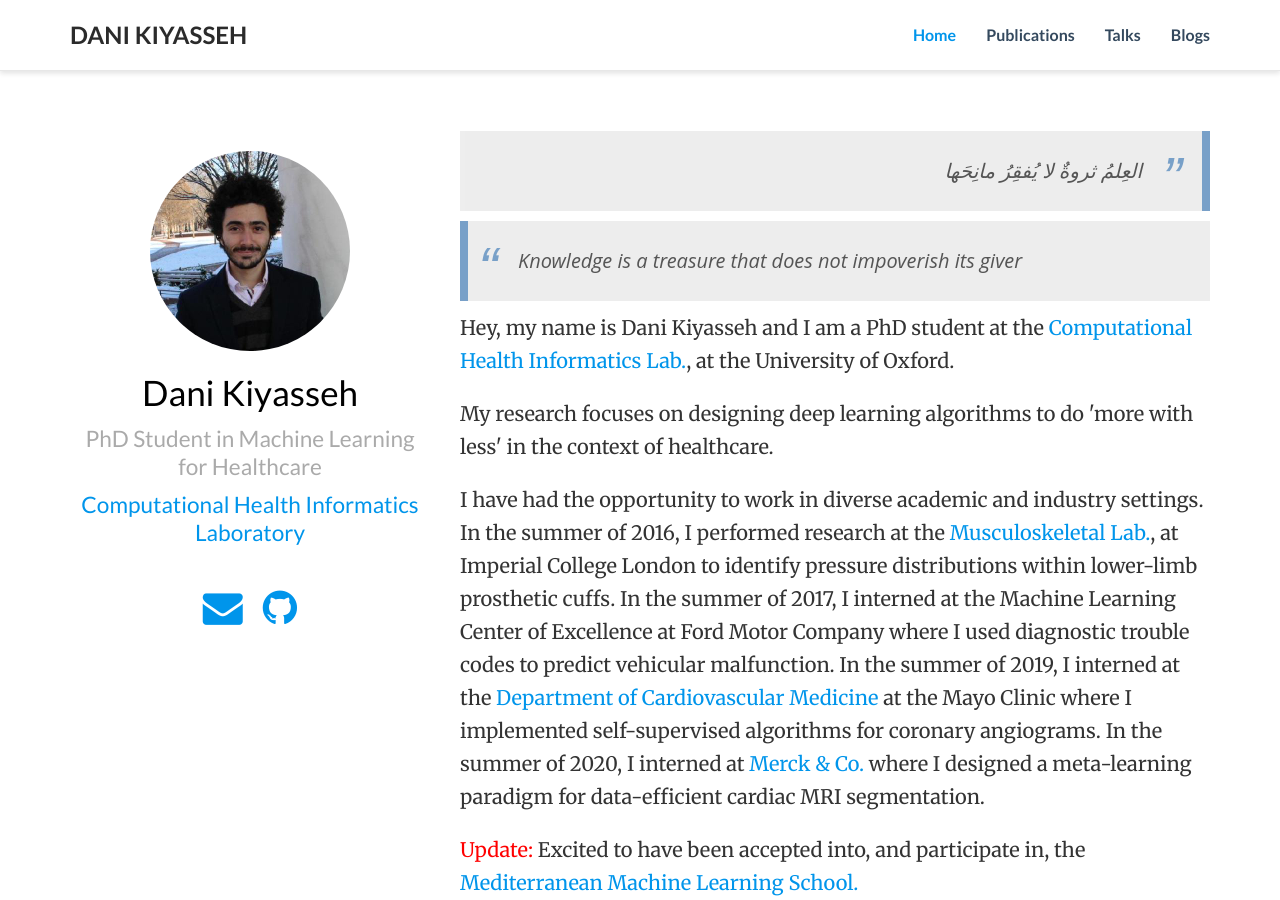
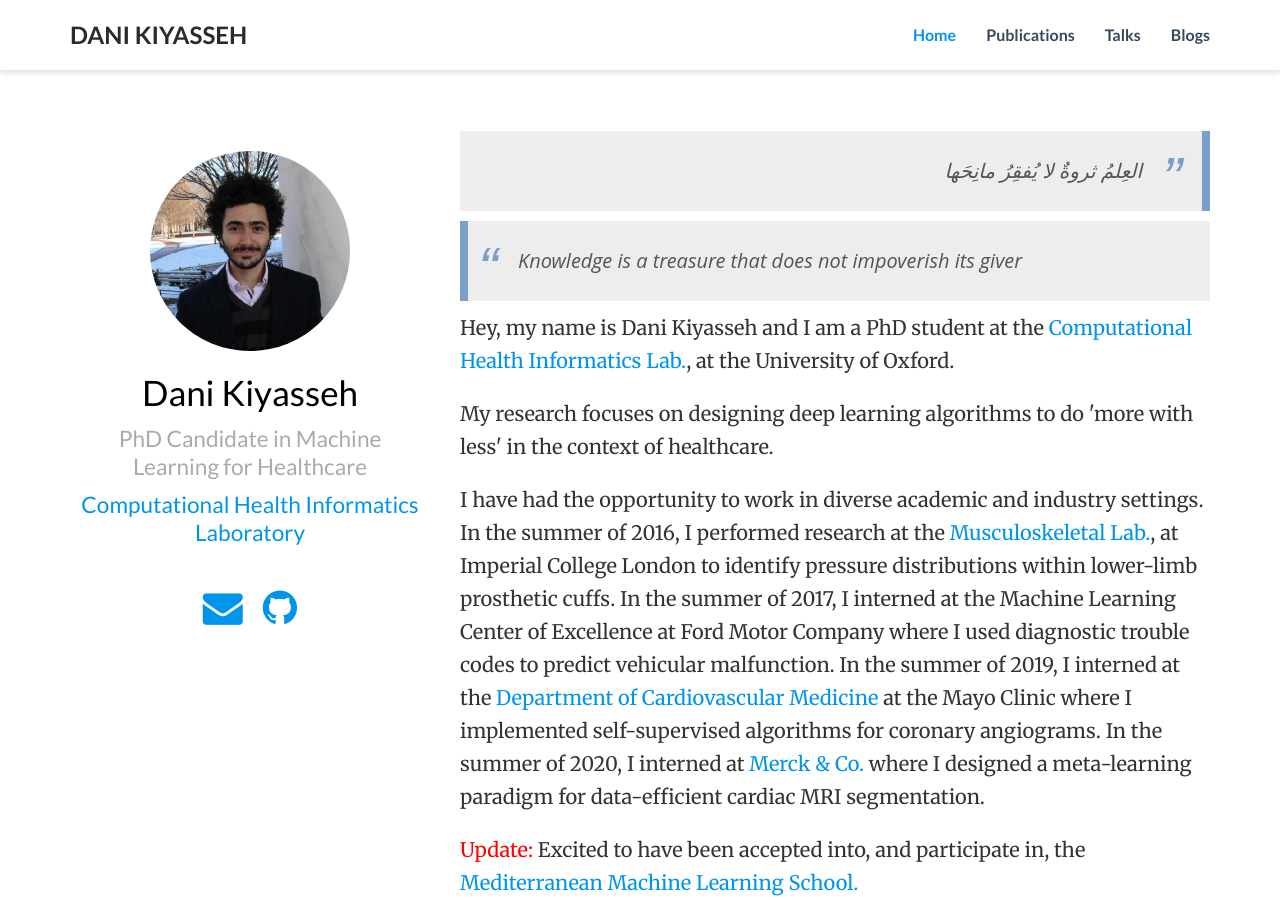
Before and after one commit to danikiyasseh/danikiyasseh.github.io, a Jekyll site: the page index.html, which Jekyll copies as it is, in a window 1280 px wide and 900 px high. Built offline with Jekyll 4.4.1, drawn with Linux system fonts in a browser that asks for light colours; nearby versions of some CDN libraries; a style sheet for code colours, icons or effects is not loaded.

Commit message:
Update index.html

```diff
--- a/index.html
+++ b/index.html
@@ -100,7 +100,7 @@ title: Dani Kiyasseh
 
       <div class="portrait-title">
         <h2 itemprop="name">Dani Kiyasseh</h2>
-        <h3 itemprop="jobTitle">PhD Student in Machine Learning for Healthcare</h3>
+        <h3 itemprop="jobTitle">PhD Candidate in Machine Learning for Healthcare</h3>
 
         <h3 itemprop="worksFor" itemscope itemtype="http://schema.org/Organization">
           <a href="http://www.robots.ox.ac.uk/~davidc/" target="_blank" itemprop="url">
```
